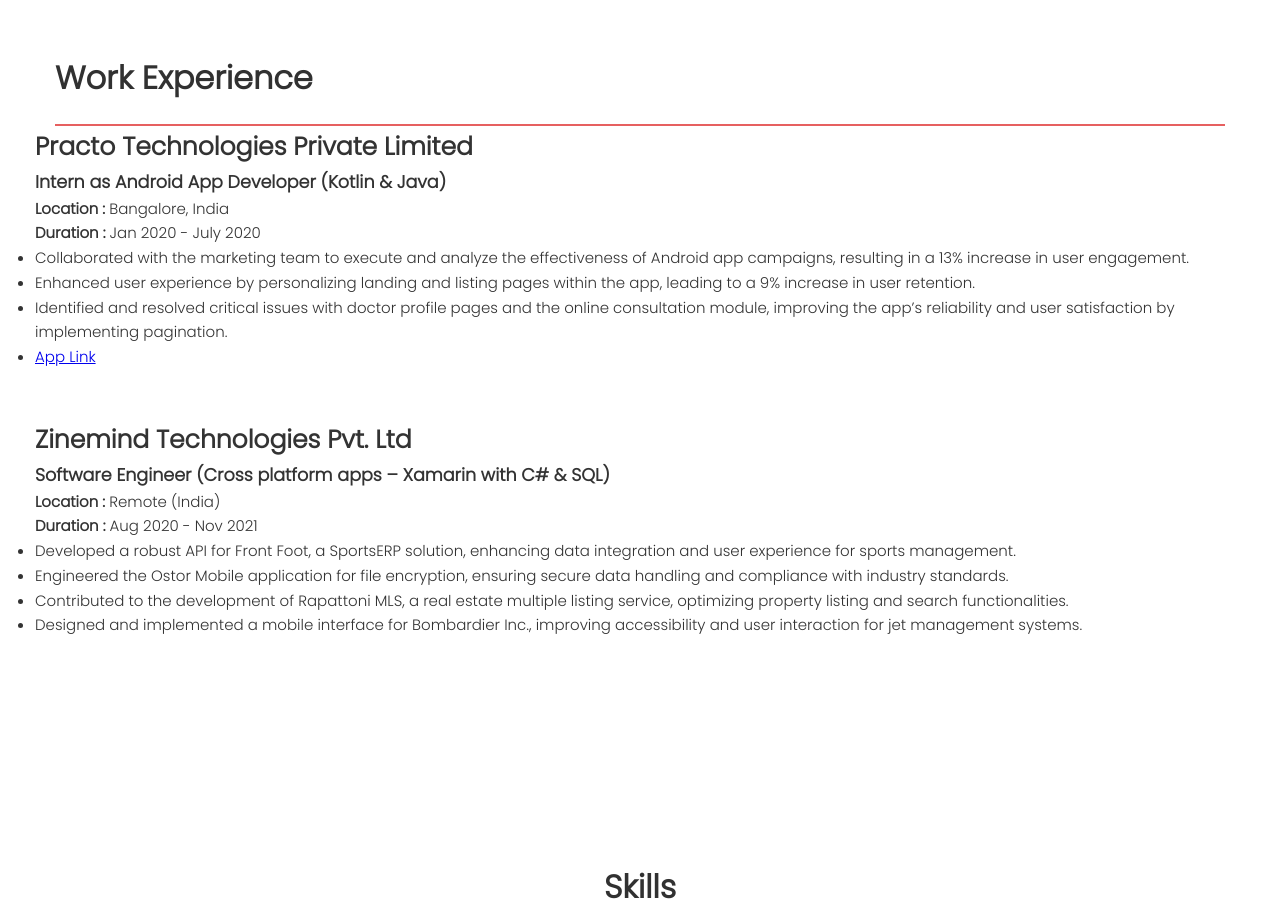
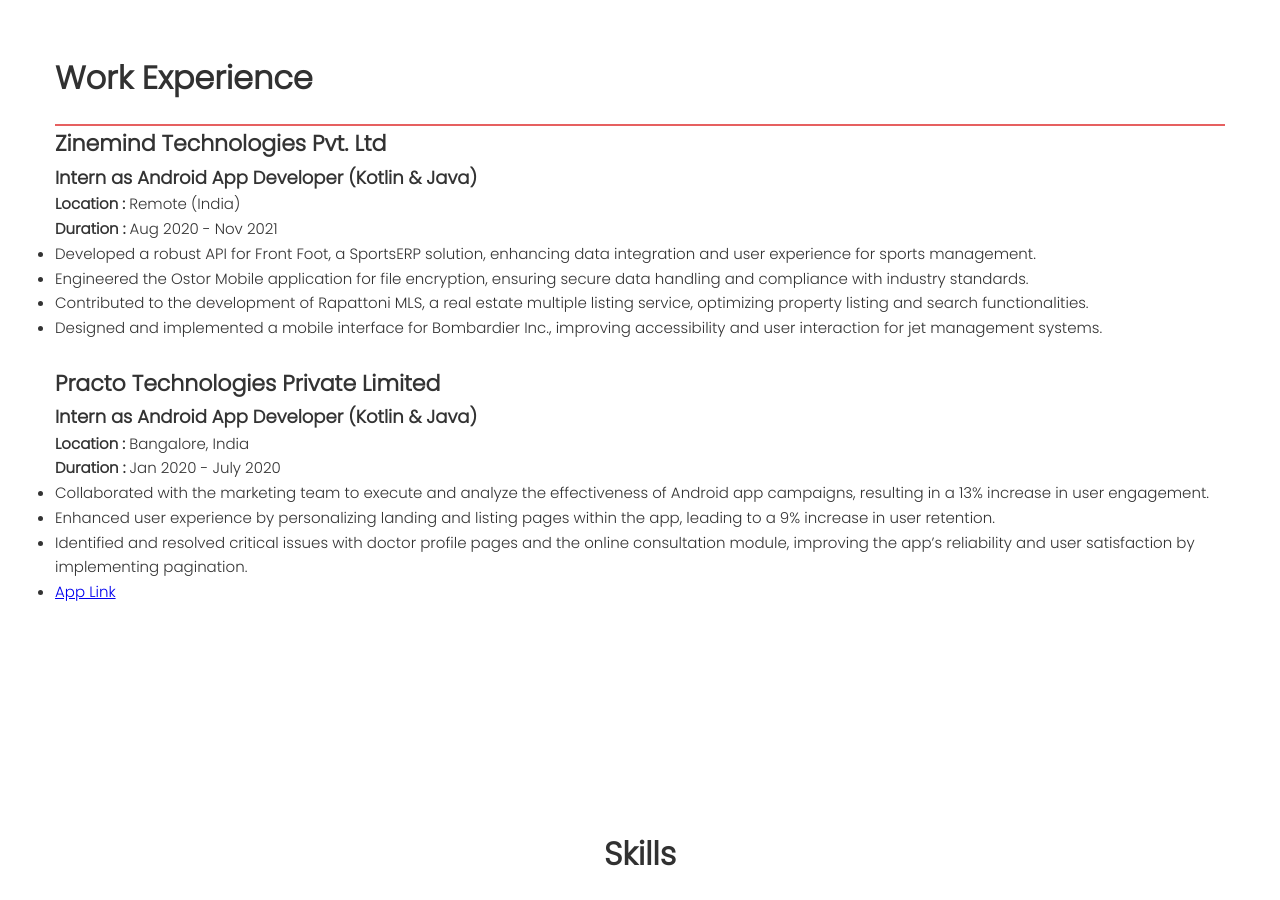
Before and after one commit to Pruthviraj-Guddu/Pruthviraj-Guddu.github.io, a plain HTML site: page index.html in a window 1280 px wide. Shown: the part 2260-3160 px from the top of the page. Drawn offline with nearby package versions, Linux system fonts and the light colour scheme.

Commit message:
reorder experience

```diff
--- a/index.html
+++ b/index.html
@@ -248,10 +248,7 @@
 
     <!--###########		experience SECTION		###########-->
 
-    <!--###########		experience SECTION		###########-->
-    <!--###########		experience SECTION		###########-->
-
-    <section id="experience" class="home-section wg-featurette">
+    <section id="education" class="home-section wg-featurette">
       <div class="containerzz">
         <div class="rowzz">
           <div class="col-md-12 section-heading">
@@ -259,11 +256,41 @@
             <hr color="#e66060" />
           </div>
 
-          <div class="col-12" style="margin-left: -20px">
-            <h2 style="font-size: 2.5rem">
+          <div class="col-12">
+            <h2 style="font-size: 2.2rem">Zinemind Technologies Pvt. Ltd</h2>
+            <h3 style="font-size: 1.8rem">
+              <strong>Intern as Android App Developer (Kotlin & Java)</strong>
+            </h3>
+            <p><strong>Location :</strong> Remote (India)</p>
+            <p><strong>Duration :</strong> Aug 2020 - Nov 2021</p>
+            <ul>
+              <li>
+                Developed a robust API for Front Foot, a SportsERP solution,
+                enhancing data integration and user experience for sports
+                management.
+              </li>
+              <li>
+                Engineered the Ostor Mobile application for file encryption,
+                ensuring secure data handling and compliance with industry
+                standards.
+              </li>
+              <li>
+                Contributed to the development of Rapattoni MLS, a real estate
+                multiple listing service, optimizing property listing and search
+                functionalities.
+              </li>
+              <li>
+                Designed and implemented a mobile interface for Bombardier Inc.,
+                improving accessibility and user interaction for jet management
+                systems.
+              </li>
+            </ul>
+            <br />
+
+            <h2 style="font-size: 2.2rem">
               Practo Technologies Private Limited
             </h2>
-            <h3>
+            <h3 style="font-size: 1.8rem">
               <strong>Intern as Android App Developer (Kotlin & Java)</strong>
             </h3>
             <p><strong>Location :</strong> Bangalore, India</p>
@@ -292,46 +319,10 @@
                 >
               </li>
             </ul>
-            <br />
-            <br />
-
-            <h2 style="font-size: 2.5rem">Zinemind Technologies Pvt. Ltd</h2>
-            <h3>
-              <strong
-                >Software Engineer (Cross platform apps – Xamarin with C# &
-                SQL)</strong
-              >
-            </h3>
-            <p><strong>Location :</strong> Remote (India)</p>
-            <p><strong>Duration :</strong> Aug 2020 - Nov 2021</p>
-            <ul>
-              <li>
-                Developed a robust API for Front Foot, a SportsERP solution,
-                enhancing data integration and user experience for sports
-                management.
-              </li>
-              <li>
-                Engineered the Ostor Mobile application for file encryption,
-                ensuring secure data handling and compliance with industry
-                standards.
-              </li>
-              <li>
-                Contributed to the development of Rapattoni MLS, a real estate
-                multiple listing service, optimizing property listing and search
-                functionalities.
-              </li>
-              <li>
-                Designed and implemented a mobile interface for Bombardier Inc.,
-                improving accessibility and user interaction for jet management
-                systems.
-              </li>
-            </ul>
           </div>
         </div>
       </div>
     </section>
-
-    <!--###########		experience SECTION	ENDS	###########-->
 
     <!--###########		experience SECTION	ENDS	###########-->
 
```
